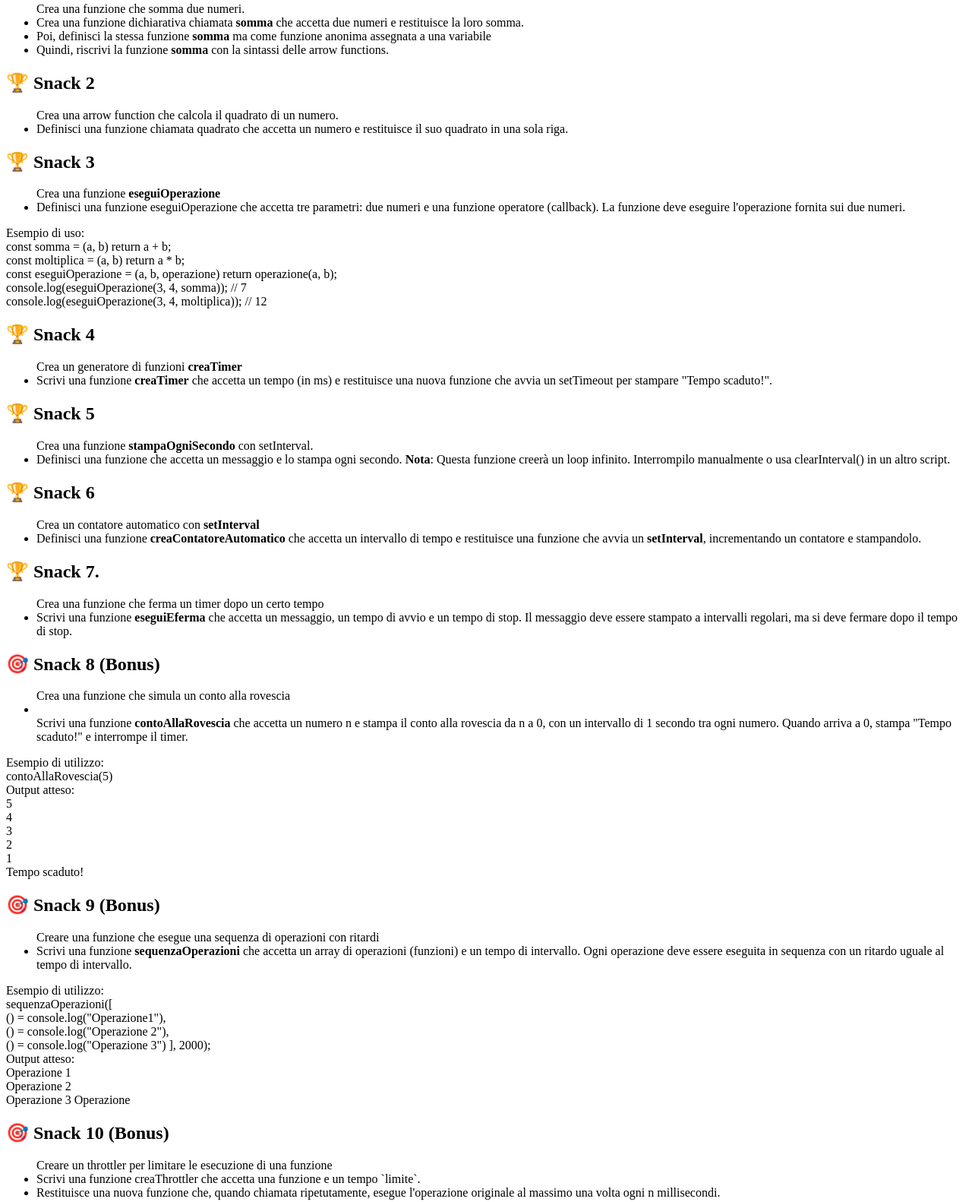
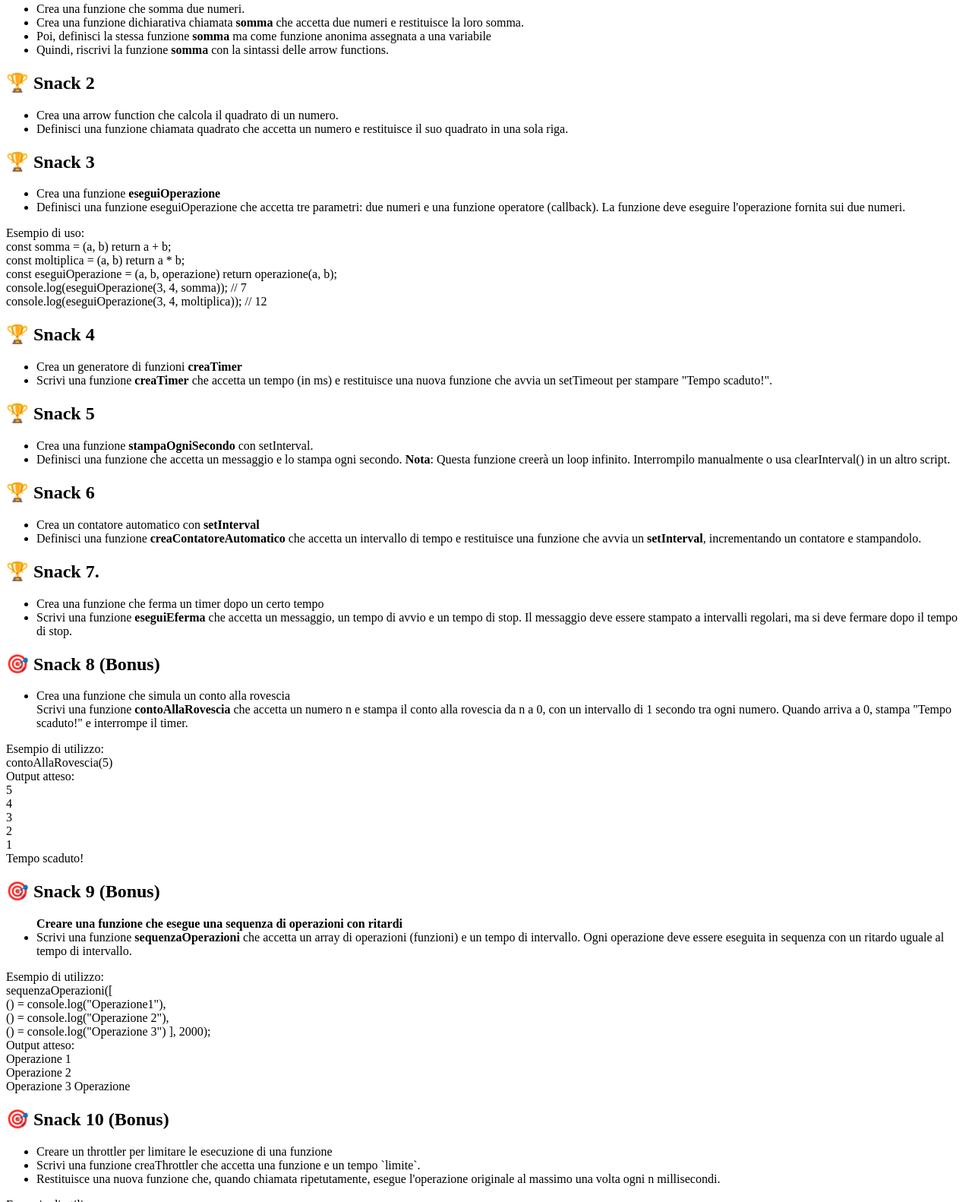
Before and after one commit to EneaSema/renew-ex-js-functions-snack-2, a plain HTML site: page index.html in a window 1280 px wide. Shown: the part 125-1707 px from the top of the page at 76% size. Drawn offline with Linux system fonts and the light colour scheme; a script that the page names is missing.

Commit message:
corrections-post-video

```diff
--- a/index.html
+++ b/index.html
@@ -10,7 +10,7 @@
     <h2>🏆 <b>Snack 1</b></h2>
 
     <ul>
-      Crea una funzione che somma due numeri.
+      <li>Crea una funzione che somma due numeri.</li>
       <li>
         Crea una funzione dichiarativa chiamata <b>somma</b> che accetta due
         numeri e restituisce la loro somma.
@@ -27,7 +27,7 @@
     <script src="snacks/snack1.js"></script>
     <h2>🏆 <b>Snack 2</b></h2>
     <ul>
-      Crea una arrow function che calcola il quadrato di un numero.
+      <li>Crea una arrow function che calcola il quadrato di un numero.</li>
       <li>
         Definisci una funzione chiamata quadrato che accetta un numero e
         restituisce il suo quadrato in una sola riga.
@@ -38,8 +38,7 @@
     <h2>🏆 Snack 3</h2>
 
     <ul>
-      Crea una funzione
-      <b>eseguiOperazione</b>
+      <li>Crea una funzione <b>eseguiOperazione</b></li>
       <li>
         Definisci una funzione eseguiOperazione che accetta tre parametri: due
         numeri e una funzione operatore (callback). La funzione deve eseguire
@@ -61,8 +60,7 @@
     "></script>
     <h2><b>🏆 Snack 4</b></h2>
     <ul>
-      Crea un generatore di funzioni
-      <b>creaTimer</b>
+      <li>Crea un generatore di funzioni <b>creaTimer</b></li>
       <li>
         Scrivi una funzione <b>creaTimer</b> che accetta un tempo (in ms) e
         restituisce una nuova funzione che avvia un setTimeout per stampare
@@ -72,9 +70,11 @@
     <script src="snacks/snack4.js"></script>
     <h2><b>🏆 Snack 5</b></h2>
     <ul>
-      Crea una funzione
-      <b>stampaOgniSecondo</b>
-      con setInterval.
+      <li>
+        Crea una funzione
+        <b>stampaOgniSecondo</b>
+        con setInterval.
+      </li>
       <li>
         Definisci una funzione che accetta un messaggio e lo stampa ogni
         secondo.
@@ -86,8 +86,7 @@
     <script src="snacks/snack5.js"></script>
     <h2><b>🏆 Snack 6</b></h2>
     <ul>
-      Crea un contatore automatico con
-      <b>setInterval</b>
+      <li>Crea un contatore automatico con <b>setInterval</b></li>
       <li>
         Definisci una funzione <b>creaContatoreAutomatico</b> che accetta un
         intervallo di tempo e restituisce una funzione che avvia un
@@ -97,7 +96,7 @@
     <script src="snacks/snack6.js"></script>
     <h2><b>🏆 Snack 7.</b></h2>
     <ul>
-      Crea una funzione che ferma un timer dopo un certo tempo
+      <li>Crea una funzione che ferma un timer dopo un certo tempo</li>
       <li>
         Scrivi una funzione <b>eseguiEferma</b> che accetta un messaggio, un
         tempo di avvio e un tempo di stop. Il messaggio deve essere stampato a
@@ -109,8 +108,7 @@
       <b>🎯 Snack 8 (Bonus)</b>
     </h2>
     <ul>
-      Crea una funzione che simula un conto alla rovescia
-      <li></li>
+      <li>Crea una funzione che simula un conto alla rovescia</li>
       Scrivi una funzione
       <b>contoAllaRovescia</b>
       che accetta un numero n e stampa il conto alla rovescia da n a 0, con un
@@ -130,7 +128,10 @@
     <script src="snacks/snack8Bonus,js"></script>
     <h2><b>🎯 Snack 9 (Bonus)</b></h2>
     <ul>
-      Creare una funzione che esegue una sequenza di operazioni con ritardi
+      <b
+        >Creare una funzione che esegue una sequenza di operazioni con
+        ritardi</b
+      >
       <li>
         Scrivi una funzione <b>sequenzaOperazioni</b> che accetta un array di
         operazioni (funzioni) e un tempo di intervallo. Ogni operazione deve
@@ -156,7 +157,7 @@
     <script src="snacks/snack9Bonus.js"></script>
     <h2><b>🎯 Snack 10 (Bonus)</b></h2>
     <ul>
-      Creare un throttler per limitare le esecuzione di una funzione
+      <li>Creare un throttler per limitare le esecuzione di una funzione</li>
       <li>
         Scrivi una funzione creaThrottler che accetta una funzione e un tempo
         `limite`.
```
